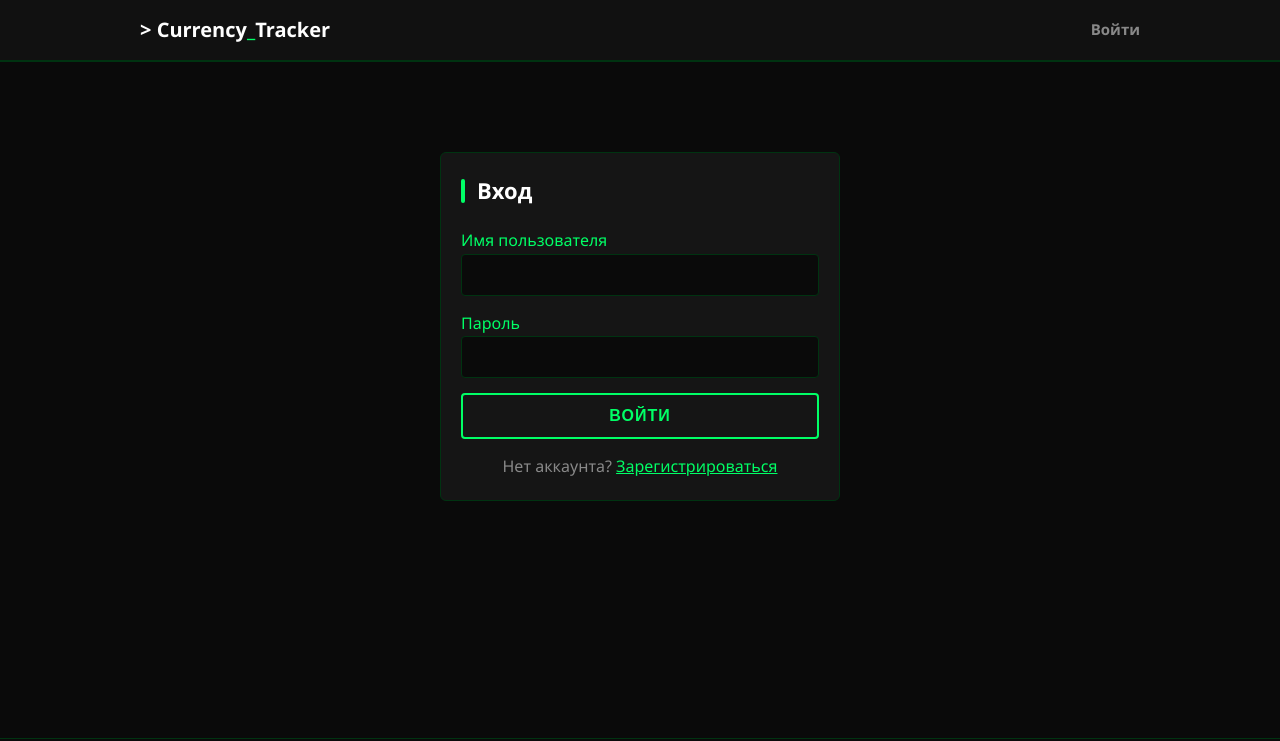
After one commit to Roups939/web_prod, a Django app: page /accounts/login/ in a window 1280 px wide. The commit adds this page. Shown: the top 741 px of the page. Run offline with Django 5.2, Linux system fonts and the light colour scheme.

Commit message:
login_test

```diff
--- a/main/templates/main/base.html
+++ b/main/templates/main/base.html
@@ -132,6 +132,70 @@
             border-top: 1px solid var(--border-green);
             margin-top: auto;
         }
+
+        input[type="text"],
+        input[type="password"],
+        input[type="number"],
+        input[type="email"],
+        select,
+        textarea {
+            width: 100%;
+            padding: 10px;
+            background-color: var(--bg-color) !important; /* Темный фон */
+            border: 1px solid var(--border-green) !important;
+            border-radius: 4px;
+            color: #ffffff !important; /* Белый текст */
+            font-family: 'Segoe UI', system-ui, -apple-system, sans-serif;
+            font-size: 15px;
+            transition: all 0.2s ease;
+        }
+
+        input:focus,
+        select:focus,
+        textarea:focus {
+            outline: none;
+            border-color: var(--accent-green) !important;
+            box-shadow: 0 0 10px rgba(0, 255, 102, 0.2);
+        }
+
+        /* Стили для текста подсказок под полями */
+        .helptext, small {
+            color: var(--text-muted);
+            font-size: 13px;
+            display: block;
+            margin-top: 5px;
+        }
+
+        /* Стили для ошибок валидации */
+        .errorlist {
+            color: #ff4444;
+            list-style: none;
+            padding: 0;
+            margin-top: 5px;
+            font-size: 13px;
+        }
+
+        button.btn-next {
+        background-color: transparent;
+        color: var(--accent-green);
+        border: 2px solid var(--accent-green);
+        padding: 12px 24px;
+        font-size: 16px;
+        font-weight: bold;
+        text-transform: uppercase;
+        letter-spacing: 1px;
+        border-radius: 4px;
+        cursor: pointer;
+        transition: all 0.3s ease;
+        width: 100%; /* Чтобы кнопка была на всю ширину формы */
+        display: block;
+    }
+
+    button.btn-next:hover {
+        background-color: var(--accent-green);
+        color: #000; /* Черный текст при наведении */
+        box-shadow: 0 0 15px rgba(0, 255, 102, 0.4);
+    }
     </style>
 </head>
 <body>
--- /dev/null
+++ b/main/templates/registration/login.html
@@ -0,0 +1,24 @@
+{% extends 'main/base.html' %}
+
+{% block title %}Вход в систему{% endblock %}
+
+{% block content %}
+<div class="card" style="max-width: 400px; margin: 50px auto;">
+    <h1 style="font-size: 22px; margin-bottom: 20px;">Вход</h1>
+    <form method="post">
+        {% csrf_token %}
+        <div style="margin-bottom: 15px;">
+            <label style="color: var(--accent-green);">Имя пользователя</label>
+            <input type="text" name="username" class="form-control bg-dark text-white border-success" required style="width: 100%; padding: 10px; background: #000; border: 1px solid var(--accent-green); border-radius: 4px;">
+        </div>
+        <div style="margin-bottom: 15px;">
+            <label style="color: var(--accent-green);">Пароль</label>
+            <input type="password" name="password" class="form-control bg-dark text-white border-success" required style="width: 100%; padding: 10px; background: #000; border: 1px solid var(--accent-green); border-radius: 4px;">
+        </div>
+        <button type="submit" class="btn-next" style="width: 100%;">Войти</button>
+    </form>
+    <p style="margin-top: 15px; text-align: center; color: var(--text-muted);">
+        Нет аккаунта? <a href="{% url 'register' %}" style="color: var(--accent-green);">Зарегистрироваться</a>
+    </p>
+</div>
+{% endblock %}
--- a/mysite/urls.py
+++ b/mysite/urls.py
@@ -15,10 +15,15 @@ Including another URLconf
     2. Add a URL to urlpatterns:  path('blog/', include('blog.urls'))
 """
 from django.contrib import admin
-from django.urls import path
+from django.urls import path, include
 from main import views
+from main.views import RegisterView
+
 
 urlpatterns = [
     path('admin/', admin.site.urls),
     path('', views.dashboard, name='dashboard'),
+    path('add/', views.add_transaction, name='add_transaction'),
+    path('accounts/', include('django.contrib.auth.urls')),
+    path('register/', RegisterView.as_view(), name='register'),
 ]
```
Also changed, not shown: main/forms.py (added, +31 -0 lines), main/templates/registration/register.html (added, +27 -0 lines), main/views.py (+35 -3 lines), mysite/settings.py (+9 -0 lines).
